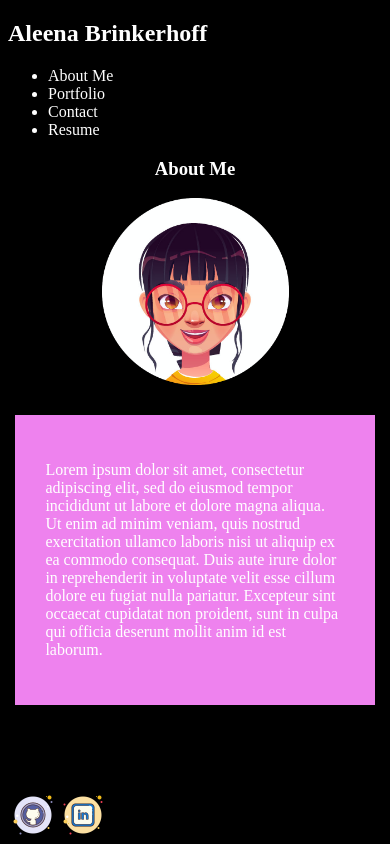
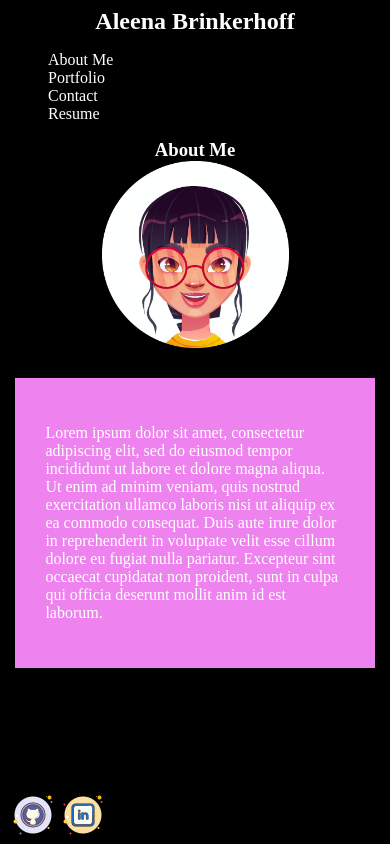
Before and after one commit to Aleenabrink93/React-Portfolio, a React (Create React App) app: page / in a window 390 px wide. Built offline with nearby package versions, Linux system fonts and the light colour scheme.

Commit message:
Styled header section

```diff
--- a/src/components/header/header.css
+++ b/src/components/header/header.css
@@ -0,0 +1,24 @@
+.header {
+    display: inline-flex;
+    justify-content: space-between;
+    align-items: center;
+    width: 100%;
+}
+
+ul{
+  list-style: none;
+}
+
+nav a:hover {
+    cursor: pointer !important
+}
+
+@media screen and (max-width: 817px) {
+    .header{
+        display:block;
+    }
+    h1 {
+        margin: auto auto;
+        text-align: center;
+    }
+}
--- a/src/components/header/header.jsx
+++ b/src/components/header/header.jsx
@@ -1,17 +1,15 @@
 import React from 'react'
-import Nav from '../nav/nav'
+import Navbar from '../nav/nav'
 import './header.css'
 
 const Header = (props) => {
     const {currentTab,setCurrentTab} = props
   return (
     <header>
-        <div>
+        <div className = 'header'>
             <h1>Aleena Brinkerhoff</h1>
-        </div>
-        <div>
-            <Nav currentTab={currentTab} setCurrentTab={setCurrentTab}>
-            </Nav>
+            <Navbar currentTab={currentTab} setCurrentTab={setCurrentTab}>
+            </Navbar>
         </div>
     </header>
   )
```
